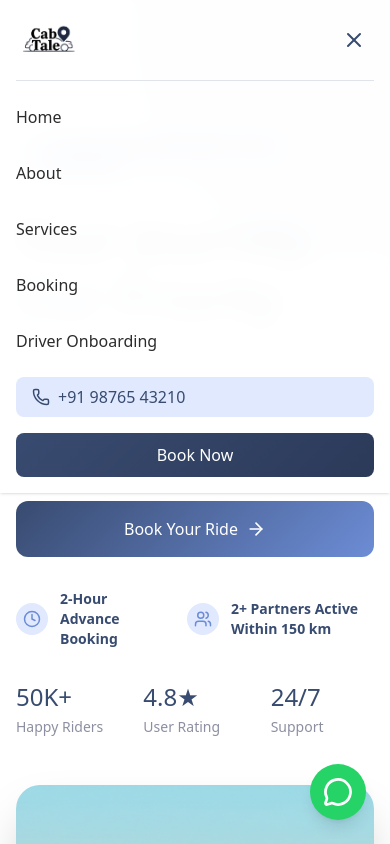
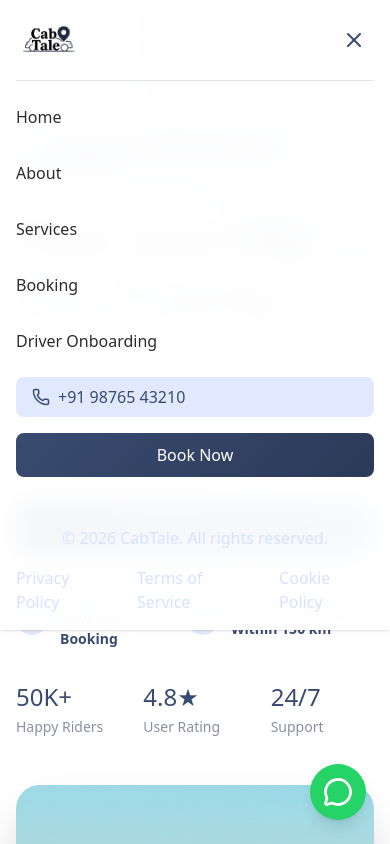
Before and after one commit to Nikhilpancholi/cab-tale, a React (Vite) app: page / in a window 390 px wide. Both pictures are taken after a click on the button 354 px from the left and 40 px from the top of the page. Shown: the top 844 px of the page. Built offline with nearby package versions, Linux system fonts and the light colour scheme.

Commit message:
policy adds for fixation

```diff
--- a/src/components/Header.jsx
+++ b/src/components/Header.jsx
@@ -219,6 +219,46 @@ export function Header() {
             >
               Book Now
             </Link>
+
+
+
+
+
+
+
+
+                    {/* Bottom Bar */}
+        <div
+          className="pt-8 border-t flex flex-col md:flex-row justify-between items-center gap-4"
+          style={{ borderColor: 'rgba(255, 255, 255, 0.1)' }}
+        >
+          <p style={{ color: 'var(--cabtale-light-periwinkle)' }}>
+            © 2026 CabTale. All rights reserved.
+          </p>
+          <div className="flex gap-6">
+            <Link
+              to="/privacy-policy"
+              className="transition-colors hover:opacity-80"
+              style={{ color: 'var(--cabtale-light-periwinkle)' }}
+            >
+              Privacy Policy
+            </Link>
+            <Link
+              to="/terms-of-service"
+              className="transition-colors hover:opacity-80"
+              style={{ color: 'var(--cabtale-light-periwinkle)' }}
+            >
+              Terms of Service
+            </Link>
+            <Link
+              to="/cookie-policy"
+              className="transition-colors hover:opacity-80"
+              style={{ color: 'var(--cabtale-light-periwinkle)' }}
+            >
+              Cookie Policy
+            </Link>
+          </div>
+        </div>
           </div>
         )}
       </nav>
```
